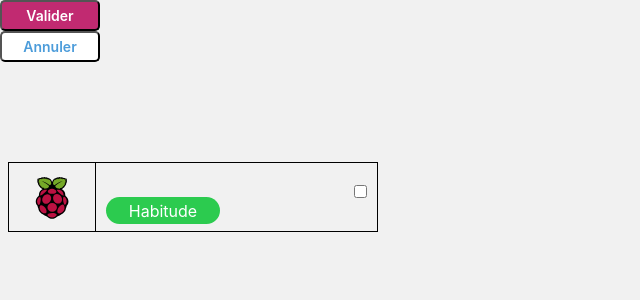
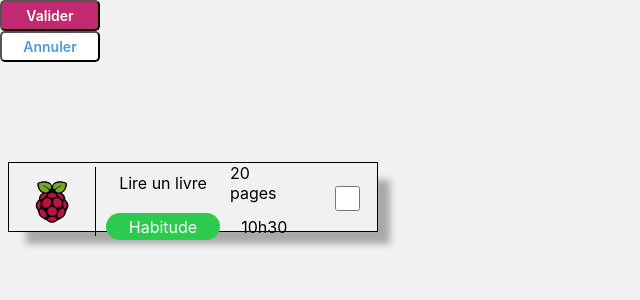
Before and after one commit to RomainVReco/fruitful-app, a React (Create React App) app: page / in a window 1280 px wide. Shown: the top 300 px of the page, without its empty margins (0-640 px from the left). Built offline with nearby package versions, Linux system fonts and the light colour scheme.

Commit message:
Mise en place des routes

```diff
--- a/package.json
+++ b/package.json
@@ -10,6 +10,7 @@
     "react": "^18.2.0",
     "react-bootstrap": "^2.10.1",
     "react-dom": "^18.2.0",
+    "react-router-dom": "^6.22.3",
     "react-scripts": "5.0.1",
     "web-vitals": "^2.1.4"
   },
--- a/src/App.css
+++ b/src/App.css
@@ -53,6 +53,7 @@ body {
   grid-template-columns: repeat(4, 1fr);
   gap: 10px;
   grid-auto-rows: repeat(2, auto);
+  box-shadow: 15px 15px 7px -3px rgba(0,0,0,0.3);
 }
 
 .tache-logo {
--- a/src/App.js
+++ b/src/App.js
@@ -1,22 +1,20 @@
 import logo from './logo.svg';
 import './App.css';
-import GenericButton from './components/GenericButton';
-import Tache from './components/Tache';
 
-const handleSubmit = (event) => {
-  event.preventDefault()
-  console.log('Bouton cliqué')
-}
+import PageAccueil from './components/PageAccueil';
+import Base from './components/Base';
+import {BrowserRouter as Router, Route, Routes} from 'react-router-dom';
+
+
 
 function App() {
   return (
-    <div className="App">
-      <header className="App-header">
-      </header>
-      <GenericButton label={'Valider'} buttonStyle={'boutonValider'} method={handleSubmit}/>
-      <GenericButton label={'Annuler'} buttonStyle={'boutonAnnuler'} method={handleSubmit}/>
-      <Tache/>
-    </div>
+    <Router>
+      <Routes>
+        <Route path ="/pageAccueil" element={<PageAccueil/>} />
+        <Route path = "/" element={<Base/>} />
+      </Routes>
+    </Router>
   );
 }
 
--- /dev/null
+++ b/src/components/Base.js
@@ -0,0 +1,21 @@
+import React from "react";
+import GenericButton from './GenericButton'
+import Tache from './Tache';
+
+const handleSubmit = (event) => {
+    event.preventDefault()
+    console.log('Bouton cliqué')
+  }
+
+export default function Base () {
+
+    return (
+    <div className="App">
+      <header className="App-header">
+      </header>
+      <GenericButton label={'Valider'} buttonStyle={'boutonValider'} method={handleSubmit}/>
+      <GenericButton label={'Annuler'} buttonStyle={'boutonAnnuler'} method={handleSubmit}/>
+      <Tache nomHabitude="Lire un livre" quota='20' quantiteQuota='pages' heure='10h30' />
+    </div>
+    )
+}
--- /dev/null
+++ b/src/components/PageAccueil.js
@@ -0,0 +1,10 @@
+import React from "react";
+
+function PageAccueil () {
+
+    return (
+        <div>Hello World !</div>
+    )
+}
+
+export default PageAccueil;
--- a/src/components/Tache.js
+++ b/src/components/Tache.js
@@ -18,7 +18,7 @@ function Tache ({nomHabitude, quota, quantiteQuota, typeEvenement, heure}) {
                 {quota} {quantiteQuota}
             </div>
             <div className="check-tache">
-                <input type="checkbox"/>
+                <input type="checkbox" style={{width:'80%', height:'80%'}}/>
             </div>
             <div className="type-tache">
                 <TypeTache label='Habitude' color='rgba(44, 203, 79, 1)'/>
```
Also changed, not shown: 1 other file (tests, documents, lock files or other folders).
